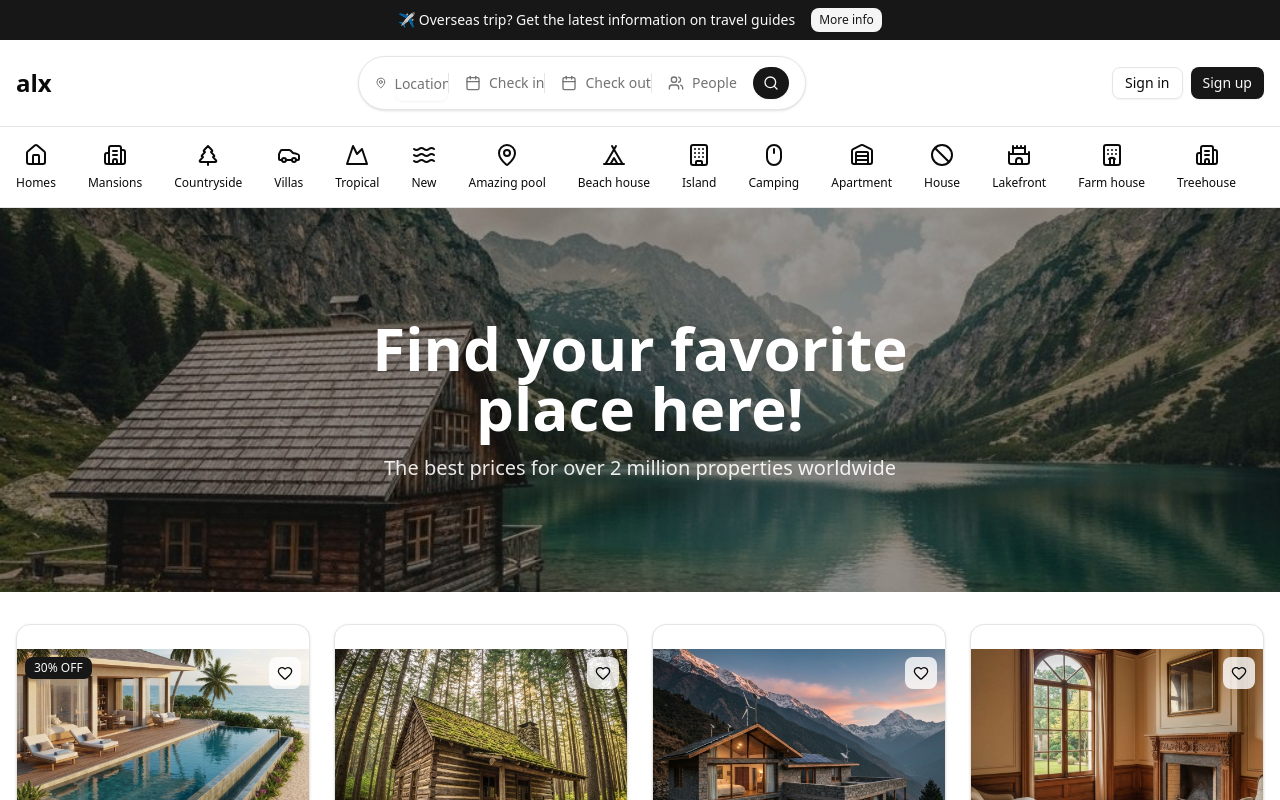
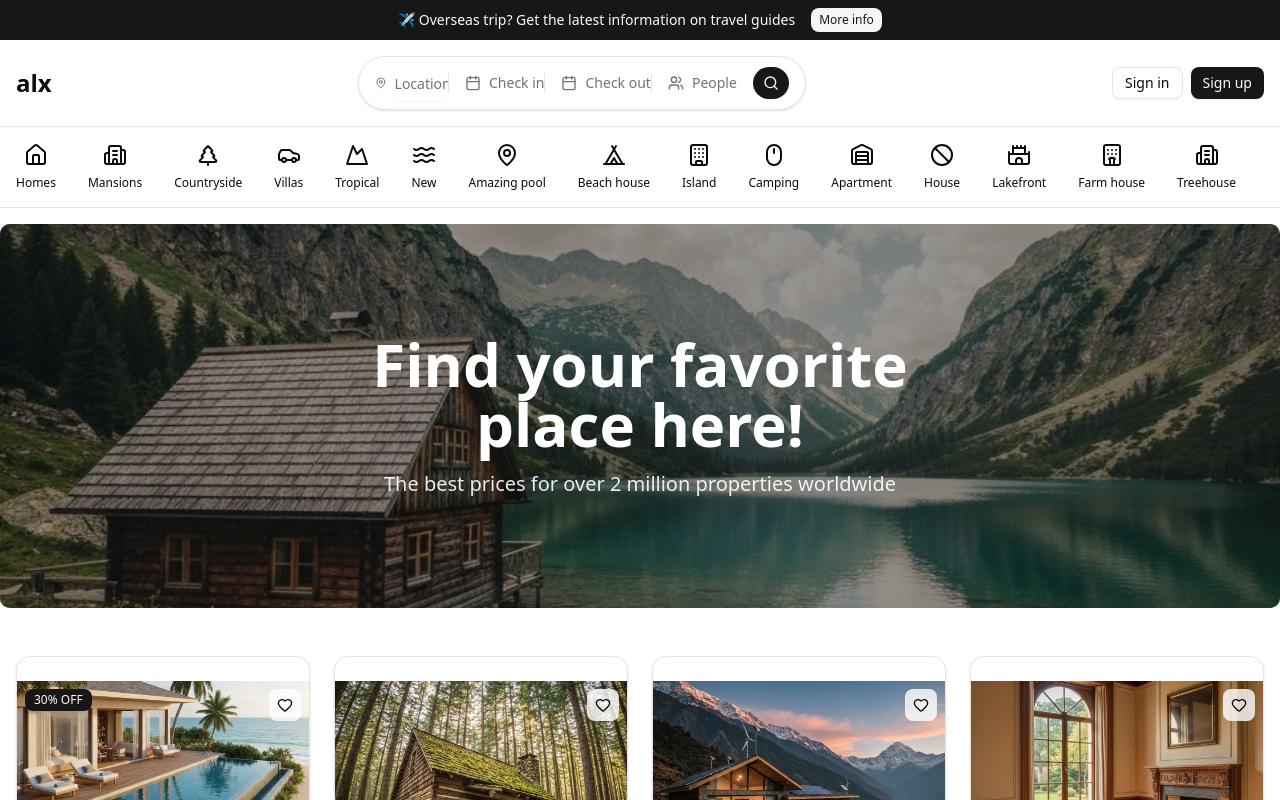
Before and after one commit to G-Okumu/alx-listing-app-deployed, a Next.js app: page / in a window 1280 px wide. Shown: the top 800 px of the page. Built offline with nearby package versions, Linux system fonts and the light colour scheme.

Commit message:
chore: max-width, my, and rounded css properties

```diff
--- a/components/layout/Hero-Section.tsx
+++ b/components/layout/Hero-Section.tsx
@@ -1,6 +1,6 @@
 export function HeroSection() {
   return (
-    <div className="relative h-96 bg-gradient-to-r from-black/50 to-black/30 overflow-hidden">
+    <div className="relative h-96 bg-gradient-to-r from-black/50 to-black/30 overflow-hidden mx-auto max-w-7xl rounded-lg my-4">
       {/* Background image */}
       <div
         className="absolute inset-0 bg-cover bg-center"
```
